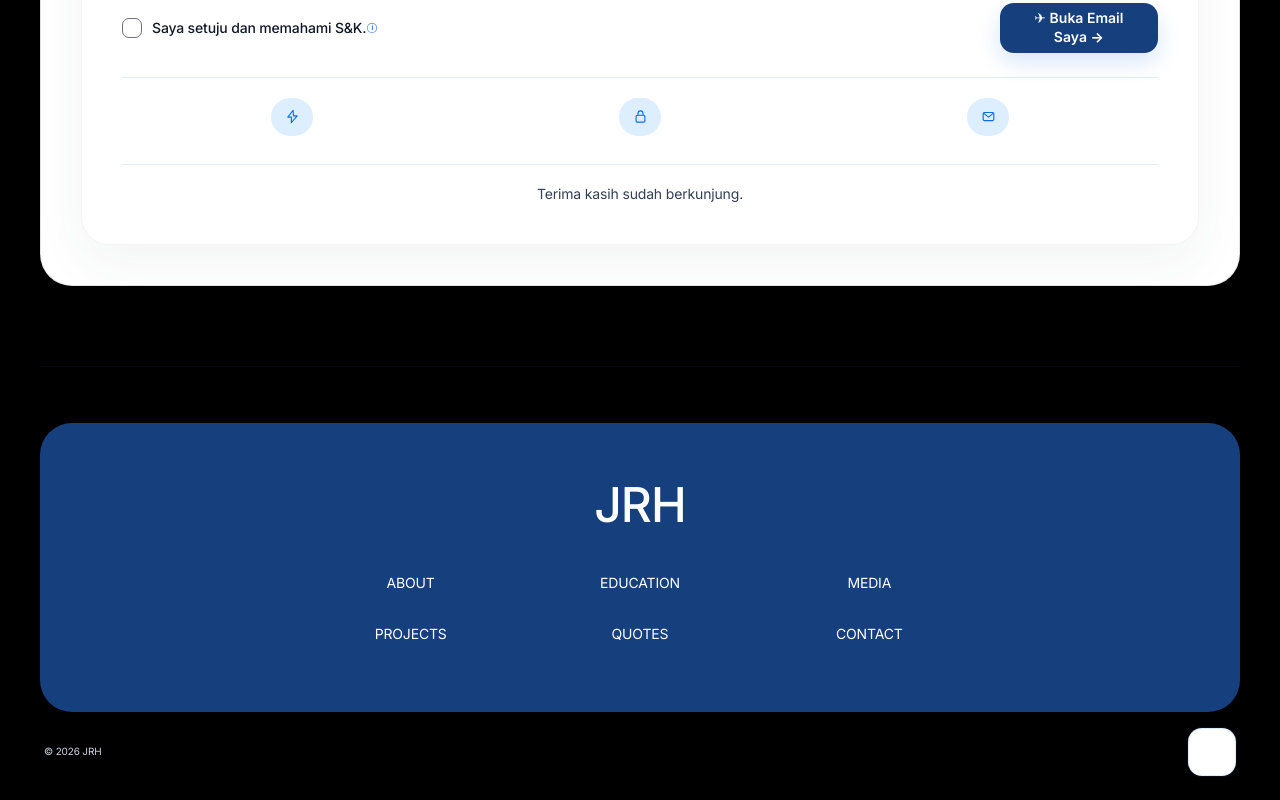
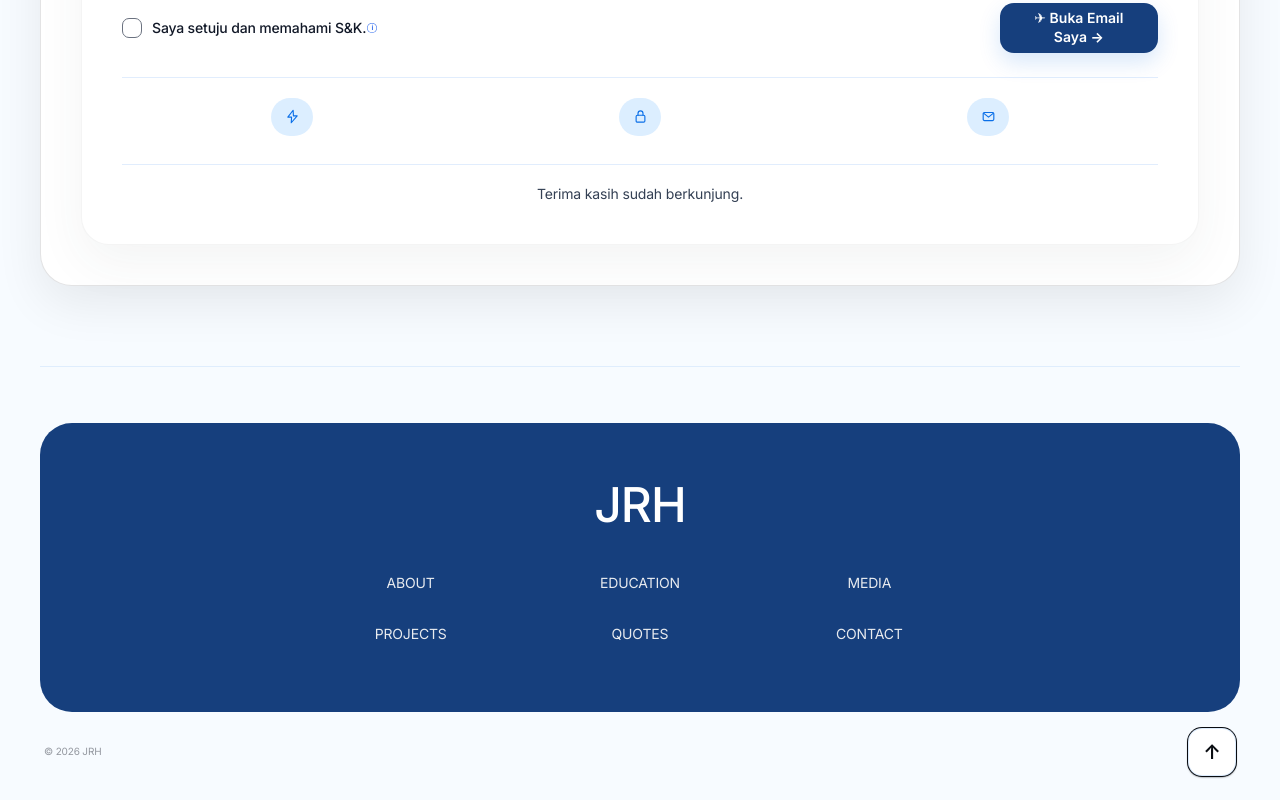
Before and after one commit to LionerHakim/JRHs, a React (Vite) app: page / in a window 1280 px wide. Shown: the part 5574-6374 px from the top of the page. Built offline with nearby package versions, Linux system fonts and the light colour scheme.

Commit message:
Restore previous complete light theme

```diff
--- a/src/index.css
+++ b/src/index.css
@@ -3727,105 +3727,3 @@ body,
 .music-panel::before {
   border-color: rgba(10,153,255,.16) !important;
 }
-
-
-/* JRHs BLACK CANVAS — preserve all light components */
-html, body, .site-shell, .site-shell > main, .site-shell > footer { background: #000 !important; }
-.site-footer { background: #000 !important; }
-
-
-/* JRHs FINAL BLACK CANVAS SYNC — canvas black, light UI components preserved */
-html,
-body,
-.site-shell,
-.site-shell > main,
-.site-shell > footer {
-  background: #000000 !important;
-}
-
-.site-shell > main {
-  color: #FFFFFF !important;
-}
-
-.site-footer {
-  background: #000000 !important;
-}
-
-/* Text that sits directly on the black canvas */
-.site-shell > main .section h2,
-.site-shell > main .hero-title,
-.site-shell > main .hero-description,
-.site-shell > main .section > p,
-.site-shell > main .testimonials-subtitle,
-.site-footer,
-.site-footer a,
-.site-footer-brand,
-.site-footer-bottom {
-  color: #FFFFFF !important;
-}
-
-.site-shell > main .hero-description,
-.site-shell > main .section > p,
-.site-shell > main .testimonials-subtitle,
-.site-footer-bottom {
-  color: #CBD5E1 !important;
-}
-
-/* Keep all cards and light UI surfaces exactly in the synchronized light palette */
-.record,
-.media-card,
-.project-card,
-.portrait-quote,
-.project-quote {
-  color: #0A0D12 !important;
-}
-
-.record,
-.media-card,
-.project-card {
-  background: #FFFFFF !important;
-}
-
-.portrait-quote,
-.project-quote {
-  background: #EEF5FF !important;
-}
-
-.nav,
-.wordmark,
-.wordmark:hover,
-.wordmark:focus-visible {
-  background: #FFFFFF !important;
-}
-
-.back-to-top {
-  background: #FFFFFF !important;
-  color: #0A0D12 !important;
-}
-
-.section-kicker,
-.record time,
-.media-number,
-.project-number,
-.media-category,
-.project-category {
-  color: #0A6FE8 !important;
-}
-
-.hero-pill,
-.media-links a,
-.project-link {
-  background: #163F7D !important;
-  color: #FFFFFF !important;
-}
-
-.record-activities li {
-  background: #DCEEFF !important;
-  color: #163F7D !important;
-}
-
-.media-status,
-.project-status {
-  background: #E6F4FF !important;
-  color: #163F7D !important;
-}
```
